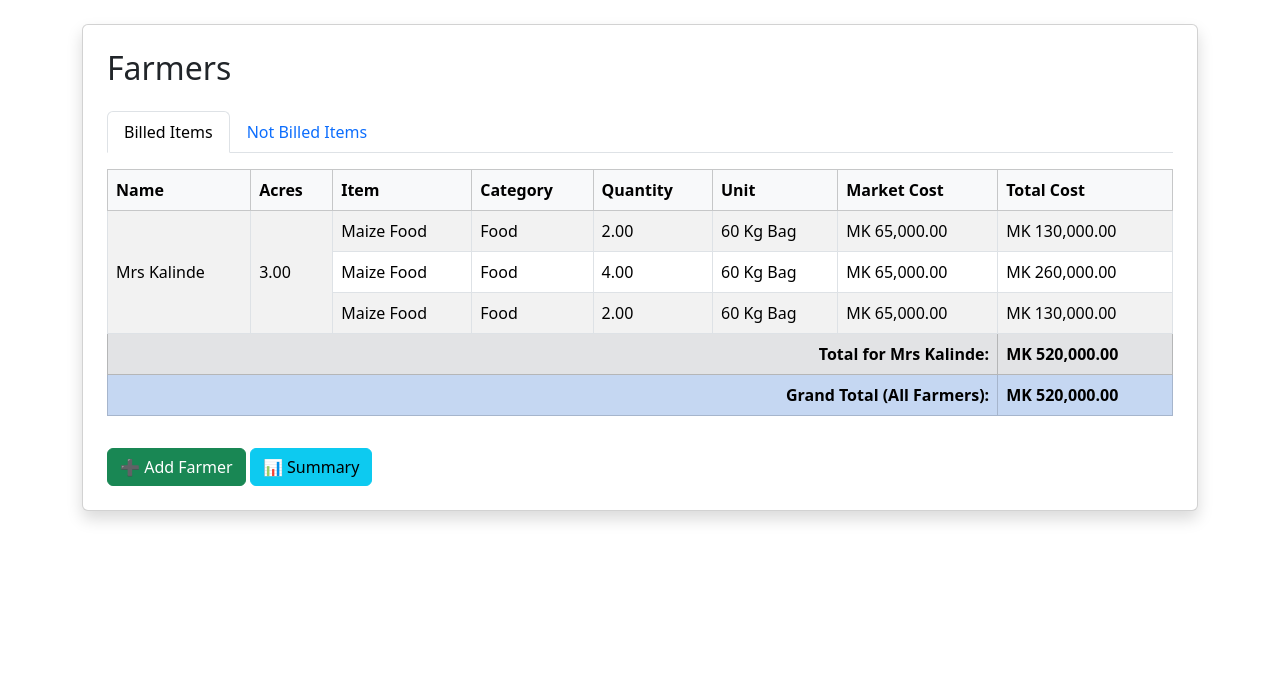
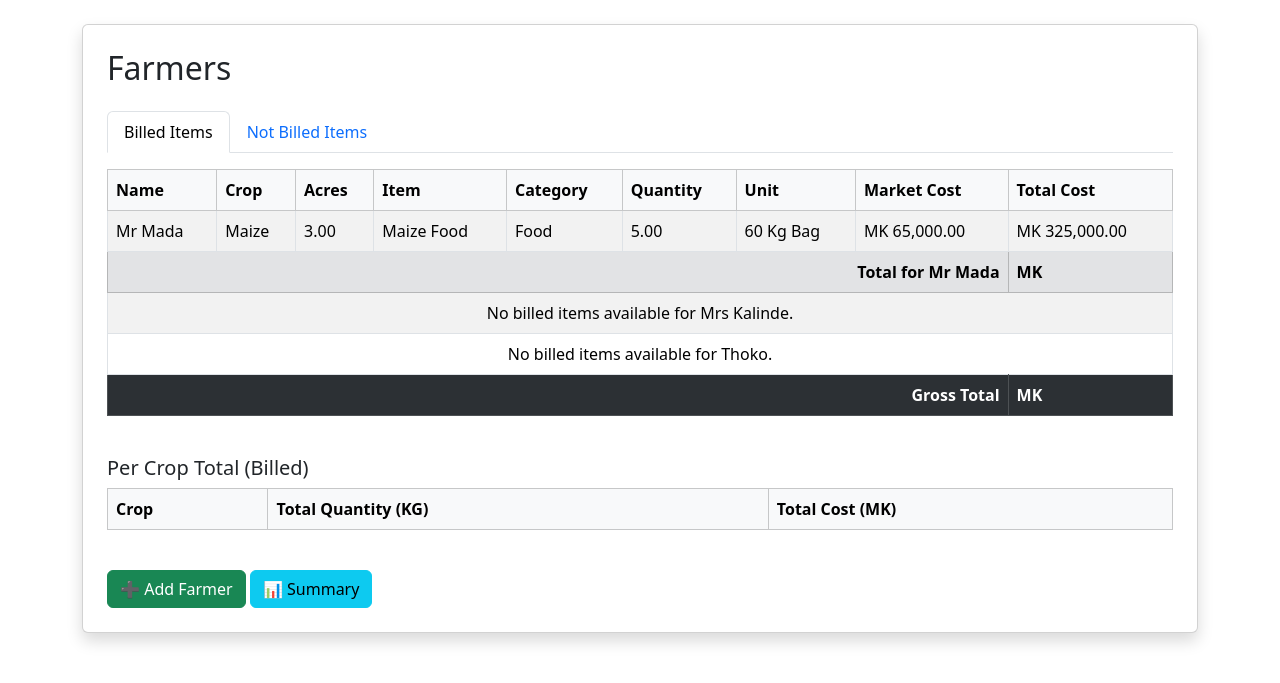
Before and after one commit to cchikaonda/myfarmmis, a Django app: page /farmers/ in a window 1280 px wide. Shown: the part 56-739 px from the top of the page. Run offline with Django 5.2, Linux system fonts and the light colour scheme; data comes from the database, SQL or seed files in the repository; lists and menus that the app fills with data are empty; some libraries are stand-ins or nearby versions.

Commit message:
Second commit

```diff
--- a/farmers/templates/base.html
+++ b/farmers/templates/base.html
@@ -47,7 +47,7 @@
                         </a>
                         <ul class="dropdown-menu" aria-labelledby="farmersDropdown">
                             <li><a class="dropdown-item" href="{% url 'farmer_list' %}"><i class="fas fa-list"></i> View All</a></li>
-                            <li><a class="dropdown-item" href="{% url 'add_farmer' %}"><i class="fas fa-plus-circle"></i> Add New</a></li>
+                            <li><a class="dropdown-item" href="{% url 'farmer_create' %}"><i class="fas fa-plus-circle"></i> Add New</a></li>
                         </ul>
                     </li>
 
--- a/farmers/templates/farmers/farmer_list.html
+++ b/farmers/templates/farmers/farmer_list.html
@@ -7,30 +7,26 @@
 <div class="card shadow p-4">
     <h2 class="mb-4">Farmers</h2>
 
-    <!-- Tabs nav -->
-    <ul class="nav nav-tabs" id="farmerTabs" role="tablist">
+    <!-- Tabs Navigation -->
+    <ul class="nav nav-tabs mb-3" id="farmerTabs" role="tablist">
         <li class="nav-item" role="presentation">
-            <button class="nav-link active" id="billed-tab" data-bs-toggle="tab" data-bs-target="#billed" type="button" role="tab" aria-controls="billed" aria-selected="true">
-                Billed Items
-            </button>
+            <button class="nav-link active" id="billed-tab" data-bs-toggle="tab" data-bs-target="#billed" type="button" role="tab" aria-controls="billed" aria-selected="true">Billed Items</button>
         </li>
         <li class="nav-item" role="presentation">
-            <button class="nav-link" id="not-billed-tab" data-bs-toggle="tab" data-bs-target="#not-billed" type="button" role="tab" aria-controls="not-billed" aria-selected="false">
-                Not Billed Items
-            </button>
+            <button class="nav-link" id="not-billed-tab" data-bs-toggle="tab" data-bs-target="#not-billed" type="button" role="tab" aria-controls="not-billed" aria-selected="false">Not Billed Items</button>
         </li>
     </ul>
 
-    <!-- Tabs content -->
-    <div class="tab-content mt-3" id="farmerTabsContent">
-
+    <!-- Tabs Content -->
+    <div class="tab-content" id="farmerTabsContent">
         <!-- Billed Items Tab -->
         <div class="tab-pane fade show active" id="billed" role="tabpanel" aria-labelledby="billed-tab">
-            <div class="table-responsive">
+            <div class="table-responsive mb-4">
                 <table class="table table-striped table-bordered align-middle">
                     <thead class="table-light">
                         <tr>
                             <th>Name</th>
+                            <th>Crop</th>
                             <th>Acres</th>
                             <th>Item</th>
                             <th>Category</th>
@@ -41,14 +37,15 @@
                         </tr>
                     </thead>
                     <tbody>
-                        {% for entry in farmer_data %}
-                            {% if entry.billed_items %}
-                                {% for dist in entry.billed_items %}
+                        {% for data in farmer_data %}
+                            {% if data.billed_distributions %}
+                                {% for dist in data.billed_distributions %}
                                 <tr>
                                     {% if forloop.first %}
-                                    <td rowspan="{{ entry.billed_items|length }}">{{ entry.farmer.name }}</td>
-                                    <td rowspan="{{ entry.billed_items|length }}">{{ entry.farmer.acres }}</td>
+                                    <td rowspan="{{ data.billed_distributions|length }}">{{ data.farmer.name }}</td>
                                     {% endif %}
+                                    <td>{{ dist.farmer_crop.crop.name }}</td>
+                                    <td>{{ dist.farmer_crop.acres }}</td>
                                     <td>{{ dist.input_item.name }}</td>
                                     <td>{{ dist.input_item.category.name }}</td>
                                     <td>{{ dist.quantity }}</td>
@@ -57,30 +54,60 @@
                                     <td>MK {{ dist.total_cost|floatformat:2|intcomma }}</td>
                                 </tr>
                                 {% endfor %}
-                                <!-- Per farmer billed total -->
-                                <tr class="table-secondary">
-                                    <td colspan="7" class="text-end fw-bold">Total for {{ entry.farmer.name }}:</td>
-                                    <td class="fw-bold">MK {{ entry.billed_total|floatformat:2|intcomma }}</td>
+                                <!-- Per Farmer Total -->
+                                <tr class="table-secondary fw-bold">
+                                    <td colspan="8" class="text-end">Total for {{ data.farmer.name }}</td>
+                                    <td>MK {{ data.total_billed|floatformat:2|intcomma }}</td>
+                                </tr>
+                            {% else %}
+                                <tr>
+                                    <td colspan="9" class="text-center">No billed items available for {{ data.farmer.name }}.</td>
                                 </tr>
                             {% endif %}
+                        {% empty %}
+                            <tr>
+                                <td colspan="9" class="text-center">No farmers available.</td>
+                            </tr>
                         {% endfor %}
-                        <!-- Grand total for all farmers -->
-                        <tr class="table-primary">
-                            <td colspan="7" class="text-end fw-bold">Grand Total (All Farmers):</td>
-                            <td class="fw-bold">MK {{ total_billed_all|floatformat:2|intcomma }}</td>
+                        <!-- Gross Total -->
+                        <tr class="table-dark text-white fw-bold">
+                            <td colspan="8" class="text-end">Gross Total</td>
+                            <td>MK {{ total_billed_all|floatformat:2|intcomma }}</td>
                         </tr>
                     </tbody>
                 </table>
             </div>
+
+            <!-- Per Crop Totals -->
+            <h5>Per Crop Total (Billed)</h5>
+            <table class="table table-bordered table-striped mb-4">
+                <thead class="table-light">
+                    <tr>
+                        <th>Crop</th>
+                        <th>Total Quantity (KG)</th>
+                        <th>Total Cost (MK)</th>
+                    </tr>
+                </thead>
+                <tbody>
+                    {% for crop_name, crop_total in billed_crop_totals.items %}
+                    <tr>
+                        <td>{{ crop_name }}</td>
+                        <td>{{ crop_total.quantity|floatformat:2|intcomma }}</td>
+                        <td>MK {{ crop_total.total_cost|floatformat:2|intcomma }}</td>
+                    </tr>
+                    {% endfor %}
+                </tbody>
+            </table>
         </div>
 
         <!-- Not Billed Items Tab -->
         <div class="tab-pane fade" id="not-billed" role="tabpanel" aria-labelledby="not-billed-tab">
-            <div class="table-responsive">
+            <div class="table-responsive mb-4">
                 <table class="table table-striped table-bordered align-middle">
                     <thead class="table-light">
                         <tr>
                             <th>Name</th>
+                            <th>Crop</th>
                             <th>Acres</th>
                             <th>Item</th>
                             <th>Category</th>
@@ -91,14 +118,15 @@
                         </tr>
                     </thead>
                     <tbody>
-                        {% for entry in farmer_data %}
-                            {% if entry.not_billed_items %}
-                                {% for dist in entry.not_billed_items %}
+                        {% for data in farmer_data %}
+                            {% if data.not_billed_distributions %}
+                                {% for dist in data.not_billed_distributions %}
                                 <tr>
                                     {% if forloop.first %}
-                                    <td rowspan="{{ entry.not_billed_items|length }}">{{ entry.farmer.name }}</td>
-                                    <td rowspan="{{ entry.not_billed_items|length }}">{{ entry.farmer.acres }}</td>
+                                    <td rowspan="{{ data.not_billed_distributions|length }}">{{ data.farmer.name }}</td>
                                     {% endif %}
+                                    <td>{{ dist.farmer_crop.crop.name }}</td>
+                                    <td>{{ dist.farmer_crop.acres }}</td>
                                     <td>{{ dist.input_item.name }}</td>
                                     <td>{{ dist.input_item.category.name }}</td>
                                     <td>{{ dist.quantity }}</td>
@@ -107,27 +135,55 @@
                                     <td>MK {{ dist.total_cost|floatformat:2|intcomma }}</td>
                                 </tr>
                                 {% endfor %}
-                                <!-- Per farmer not billed total -->
-                                <tr class="table-secondary">
-                                    <td colspan="7" class="text-end fw-bold">Total for {{ entry.farmer.name }}:</td>
-                                    <td class="fw-bold">MK {{ entry.not_billed_total|floatformat:2|intcomma }}</td>
+                                <!-- Per Farmer Total -->
+                                <tr class="table-secondary fw-bold">
+                                    <td colspan="8" class="text-end">Total for {{ data.farmer.name }}</td>
+                                    <td>MK {{ data.total_not_billed|floatformat:2|intcomma }}</td>
+                                </tr>
+                            {% else %}
+                                <tr>
+                                    <td colspan="9" class="text-center">No not billed items available for {{ data.farmer.name }}.</td>
                                 </tr>
                             {% endif %}
+                        {% empty %}
+                            <tr>
+                                <td colspan="9" class="text-center">No farmers available.</td>
+                            </tr>
                         {% endfor %}
-                        <!-- Grand total for all farmers -->
-                        <tr class="table-primary">
-                            <td colspan="7" class="text-end fw-bold">Grand Total (All Farmers):</td>
-                            <td class="fw-bold">MK {{ total_not_billed_all|floatformat:2|intcomma }}</td>
+                        <!-- Gross Total -->
+                        <tr class="table-dark text-white fw-bold">
+                            <td colspan="8" class="text-end">Gross Total</td>
+                            <td>MK {{ total_not_billed_all|floatformat:2|intcomma }}</td>
                         </tr>
                     </tbody>
                 </table>
             </div>
+
+            <!-- Per Crop Totals -->
+            <h5>Per Crop Total (Not Billed)</h5>
+            <table class="table table-bordered table-striped mb-4">
+                <thead class="table-light">
+                    <tr>
+                        <th>Crop</th>
+                        <th>Total Quantity (KG)</th>
+                        <th>Total Cost (MK)</th>
+                    </tr>
+                </thead>
+                <tbody>
+                    {% for crop_name, crop_total in not_billed_crop_totals.items %}
+                    <tr>
+                        <td>{{ crop_name }}</td>
+                        <td>{{ crop_total.quantity|floatformat:2|intcomma }}</td>
+                        <td>MK {{ crop_total.total_cost|floatformat:2|intcomma }}</td>
+                    </tr>
+                    {% endfor %}
+                </tbody>
+            </table>
         </div>
-
     </div>
 
     <div class="mt-3">
-        <a href="{% url 'add_farmer' %}" class="btn btn-success">➕ Add Farmer</a>
+        <a href="{% url 'farmer_create' %}" class="btn btn-success">➕ Add Farmer</a>
         <a href="{% url 'summary' %}" class="btn btn-info">📊 Summary</a>
     </div>
 </div>
--- a/farmers/urls.py
+++ b/farmers/urls.py
@@ -3,7 +3,15 @@ from . import views
 
 urlpatterns = [
     path("", views.farmer_list, name="farmer_list"),
-    path("add/", views.add_farmer, name="add_farmer"),
+    path('farmers/', views.farmer_list, name='farmer_list'),
+    path('farmers/add/', views.farmer_create, name='farmer_create'),
+    path('farmers/<int:pk>/edit/', views.farmer_update, name='farmer_update'),
+    path('farmers/<int:pk>/delete/', views.farmer_delete, name='farmer_delete'),
+    path('distributions/add/', views.add_distribution, name='add_distribution'),
+    # path('distributions/', views.distribution_list, name='distribution_list'),
+    # path('distributions/<int:pk>/edit/', views.edit_distribution, name='edit_distribution'),
+    # path('distributions/<int:pk>/delete/', views.delete_distribution, name='delete_distribution'),
+    path('produce/', views.produce_list, name='produce_list'),
+  #  path("add/", views.add_farmer, name="add_farmer"),
     path("summary/", views.summary, name="summary"),
-    path('produce/', views.produce_list, name='produce_list'),
 ]
--- a/farmers/views.py
+++ b/farmers/views.py
@@ -1,58 +1,77 @@
-from django.shortcuts import render, redirect
-from .models import Farmer, ItemCategory, Item, Distribution, Produce
+from django.shortcuts import render, redirect, get_object_or_404
+from .models import Farmer, ItemCategory, Item, Distribution, Produce, FarmerCrop
 from .forms import FarmerForm, ItemCategoryForm, ItemForm, DistributionForm
-from django.db.models import Sum, F
-
-from django.shortcuts import render, redirect, get_object_or_404
-from .models import Farmer, Distribution
-from .forms import FarmerForm
 from collections import defaultdict
 from decimal import Decimal
+from django.db.models import Sum, F
+from django.db.models import Prefetch
+
+from django.shortcuts import render
+from .models import Farmer
+
+def farmer_list(request):
+    farmers = Farmer.objects.prefetch_related(
+        'farmercrop_set__distribution_set',
+        'farmercrop_set__crop'
+    )
+
+    farmer_data = []
+
+    for farmer in farmers:
+        billed_distributions = []
+        not_billed_distributions = []
+
+        # Loop through each FarmerCrop
+        for fc in farmer.farmercrop_set.all():
+            distributions = fc.distribution_set.select_related('input_item', 'input_item__category')
+            billed_distributions.extend([d for d in distributions if d.billed])
+            not_billed_distributions.extend([d for d in distributions if not d.billed])
+
+        farmer_data.append({
+            'farmer': farmer,
+            'billed_distributions': billed_distributions,
+            'not_billed_distributions': not_billed_distributions,
+        })
+
+    return render(request, 'farmers/farmer_list.html', {'farmer_data': farmer_data})
 
 
-def farmer_list(request):
-    farmers = Farmer.objects.all()
-    farmer_data = []
-
-    total_billed_all = 0
-    total_not_billed_all = 0
-
-    for farmer in farmers:
-        billed_items = farmer.distribution_set.filter(billed=True)
-        not_billed_items = farmer.distribution_set.filter(billed=False)
-
-        billed_total = sum([d.total_cost() for d in billed_items])
-        not_billed_total = sum([d.total_cost() for d in not_billed_items])
-
-        total_billed_all += billed_total
-        total_not_billed_all += not_billed_total
-
-        farmer_data.append({
-            "farmer": farmer,
-            "billed_items": billed_items,
-            "not_billed_items": not_billed_items,
-            "billed_total": billed_total,
-            "not_billed_total": not_billed_total,
-        })
-
-    return render(request, "farmers/farmer_list.html", {
-        "farmer_data": farmer_data,
-        "total_billed_all": total_billed_all,
-        "total_not_billed_all": total_not_billed_all,
-    })
-
-# Add a new farmer
-def add_farmer(request):
-    if request.method == "POST":
+# Create a new farmer
+def farmer_create(request):
+    if request.method == 'POST':
         form = FarmerForm(request.POST)
         if form.is_valid():
             form.save()
-            return redirect("farmer_list")
+            return redirect('farmer_list')
     else:
         form = FarmerForm()
-    return render(request, "farmers/farmer_form.html", {"form": form})
+    return render(request, 'farmers/farmer_form.html', {'form': form, 'title': 'Add Farmer'})
 
-# Add a new distribution (seeds, fertilizer, food, cash)
+
+# Update an existing farmer
+def farmer_update(request, pk):
+    farmer = get_object_or_404(Farmer, pk=pk)
+    if request.method == 'POST':
+        form = FarmerForm(request.POST, instance=farmer)
+        if form.is_valid():
+            form.save()
+            return redirect('farmer_list')
+    else:
+        form = FarmerForm(instance=farmer)
+    return render(request, 'farmers/farmer_form.html', {'form': form, 'title': 'Edit Farmer'})
+
+
+# Delete a farmer
+def farmer_delete(request, pk):
+    farmer = get_object_or_404(Farmer, pk=pk)
+    if request.method == 'POST':
+        farmer.delete()
+        return redirect('farmer_list')
+    return render(request, 'farmers/farmer_confirm_delete.html', {'farmer': farmer})
+
+
+
+# Add a new distribution (per FarmerCrop)
 def add_distribution(request):
     if request.method == "POST":
         form = DistributionForm(request.POST)
@@ -65,15 +84,21 @@ def add_distribution(request):
 
 # List all distributions
 def distribution_list(request):
-    distributions = Distribution.objects.select_related("farmer", "input_item", "input_item__category").all()
+    distributions = Distribution.objects.select_related(
+        "farmer_crop", "farmer_crop__farmer", "farmer_crop__crop", "input_item", "input_item__category"
+    ).all()
     return render(request, "farmers/distribution_list.html", {"distributions": distributions})
 
 # Summary report
 def summary(request):
     farmers = Farmer.objects.all()
-    distributions = Distribution.objects.select_related("farmer", "input_item", "input_item__category").all()
+    distributions = Distribution.objects.select_related(
+        "farmer_crop", "farmer_crop__farmer", "farmer_crop__crop", "input_item", "input_item__category"
+    ).all()
 
-    total_acres = farmers.aggregate(total_acres=Sum("acres"))["total_acres"] or 0
+    # Sum acres via FarmerCrop
+    total_acres = FarmerCrop.objects.aggregate(total_acres=Sum("acres"))["total_acres"] or 0
+
     total_distributions = distributions.aggregate(
         total_quantity=Sum("quantity"),
         total_cost=Sum(F("quantity") * F("input_item__market_cost"))
@@ -88,12 +113,15 @@ def summary(request):
     }
     return render(request, "farmers/summary.html", context)
 
+# List all produce
 def produce_list(request):
     """
     Display all end-of-season produce per farmer, grouped by crop,
     with unit conversions and grand totals.
     """
-    produces = Produce.objects.select_related("farmer", "crop").all().order_by("farmer__name")
+    produces = Produce.objects.select_related(
+        "farmer_crop", "farmer_crop__farmer", "farmer_crop__crop"
+    ).all().order_by("farmer_crop__farmer__name")
 
     farmer_totals = {}
     grand_totals = defaultdict(lambda: Decimal("0"))
@@ -102,15 +130,15 @@ def produce_list(request):
     special_crops = ["Maize", "Groundnuts"]
 
     for produce in produces:
-        farmer_id = produce.farmer.id
-        crop_name = produce.crop.name
+        farmer_id = produce.farmer_crop.farmer.id
+        crop_name = produce.farmer_crop.crop.name
         kg = produce.quantity_in_kg()        # Decimal
         unit_display = produce.get_unit_display()
 
         # Initialize farmer entry
         if farmer_id not in farmer_totals:
             farmer_totals[farmer_id] = {
-                "farmer": produce.farmer,
+                "farmer": produce.farmer_crop.farmer,
                 "crop_totals": {}
             }
 
```
Also changed, not shown: farmers/admin.py (+36 -34 lines), farmers/forms.py (+33 -31 lines), farmers/models.py (+31 -19 lines), farmers/templates/farmers/farmer_confirm_delete.html (added, +9 -0 lines), farmers/templates/farmers/farmer_form.html (+8 -46 lines), db.sqlite3, farmers/migrations/0001_initial.py.
